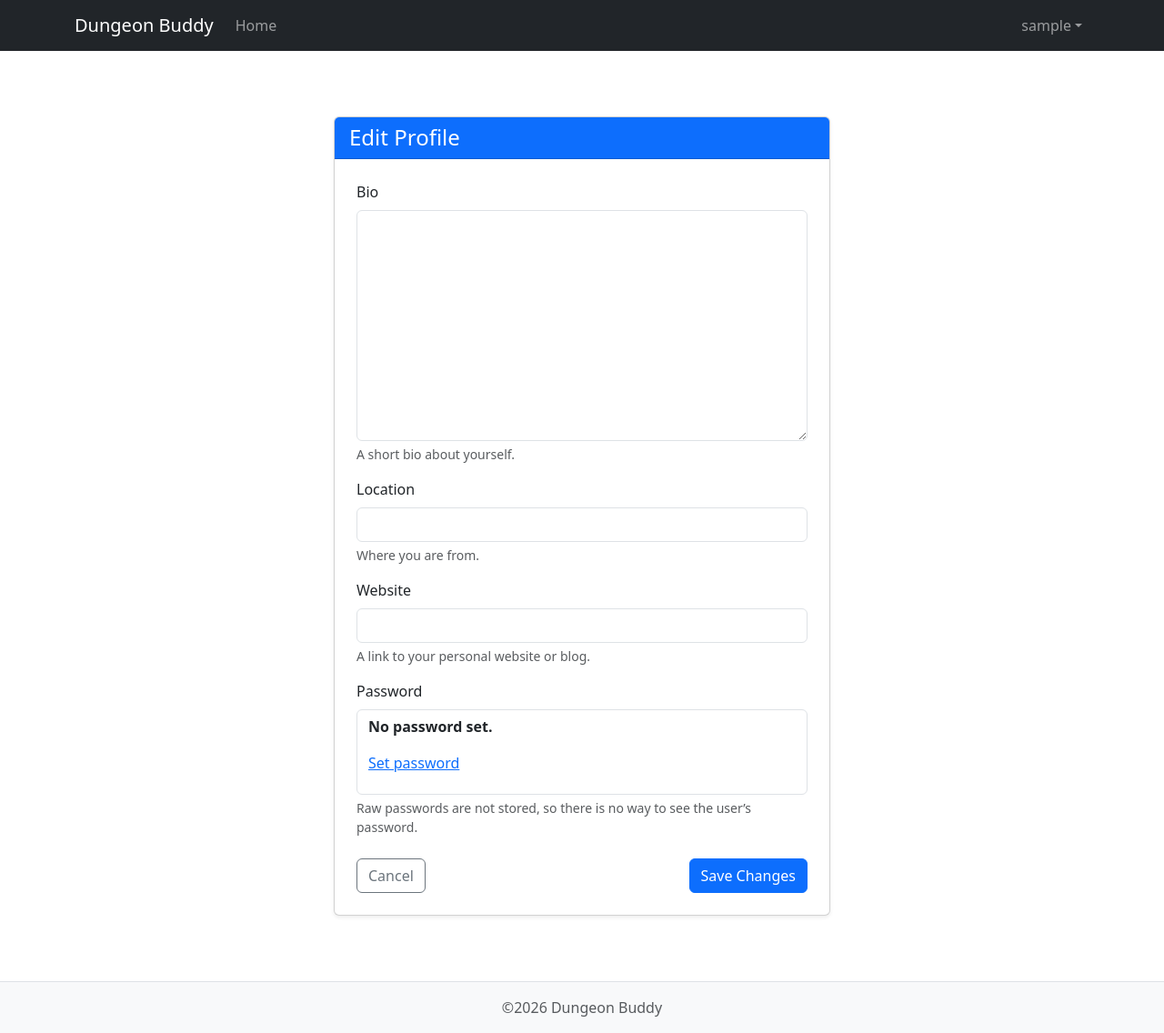
After one commit to j01101111sh/DungeonBuddy, a Django app: page /users/profile/edit/ in a window 1280 px wide. The commit adds this page. Shown: the whole page at 91% size. Run offline with Django 5.2, Linux system fonts and the light colour scheme; the visitor is signed in with stand-in values (Sample User, id 1); some libraries are stand-ins or nearby versions.

Commit message:
Updated user edit process

```diff
--- a/templates/includes/navbar.html
+++ b/templates/includes/navbar.html
@@ -30,7 +30,7 @@
                         <ul class="dropdown-menu dropdown-menu-end"
                             aria-labelledby="userDropdown">
                             <li>
-                                <a class="dropdown-item" href="#">Profile</a>
+                                <a class="dropdown-item" href="{% url 'profile_edit' %}">Edit Profile</a>
                             </li>
                             <li>
                                 <hr class="dropdown-divider" />
--- /dev/null
+++ b/templates/users/user_edit.html
@@ -0,0 +1,30 @@
+{% extends "base.html" %}
+
+{% load crispy_forms_tags %}
+
+{% block title %}
+    Edit Profile - Dungeon Buddy
+{% endblock title %}
+{% block content %}
+    <div class="container py-5">
+        <div class="row justify-content-center">
+            <div class="col-md-8 col-lg-6">
+                <div class="card shadow-sm">
+                    <div class="card-header bg-primary text-white">
+                        <h4 class="mb-0">Edit Profile</h4>
+                    </div>
+                    <div class="card-body p-4">
+                        <form method="post">
+                            {% csrf_token %}
+                            {{ form|crispy }}
+                            <div class="d-flex justify-content-between align-items-center mt-4">
+                                <a href="{% url 'splash' %}" class="btn btn-outline-secondary">Cancel</a>
+                                <button class="btn btn-primary" type="submit">Save Changes</button>
+                            </div>
+                        </form>
+                    </div>
+                </div>
+            </div>
+        </div>
+    </div>
+{% endblock content %}
--- a/users/forms.py
+++ b/users/forms.py
@@ -12,4 +12,4 @@ class CustomUserCreationForm(UserCreationForm):
 class CustomUserChangeForm(UserChangeForm):
     class Meta:
         model = CustomUser
-        fields = ("username", "email", "bio", "location", "website")
+        fields = ("bio", "location", "website")
--- a/users/urls.py
+++ b/users/urls.py
@@ -2,9 +2,10 @@ from django.contrib.auth import urls as auth_urls
 from django.urls import include, path
 
 from users.views import SignUpView
+from users.views.profiles import UserUpdateView
 
 urlpatterns = [
     path("signup/", SignUpView.as_view(), name="signup"),
-    # Include default auth urls (login, logout, password_change, etc.)
+    path("profile/edit/", UserUpdateView.as_view(), name="profile_edit"),
     path("", include(auth_urls)),
 ]
--- a/users/views/__init__.py
+++ b/users/views/__init__.py
@@ -1,4 +1,3 @@
-from .profiles import UserDetailView
 from .signup import SignUpView
 
-__all__ = ["UserDetailView", "SignUpView"]
+__all__ = ["SignUpView"]
--- a/users/views/profiles.py
+++ b/users/views/profiles.py
@@ -1,21 +1,29 @@
 from typing import Any
 
 from django.contrib.auth import get_user_model
-from django.views.generic import DetailView
+from django.contrib.auth.mixins import LoginRequiredMixin
+from django.db.models import QuerySet
+from django.http import HttpResponse
+from django.urls import reverse_lazy
+from django.views.generic import UpdateView
+
+from users.forms import CustomUserChangeForm
 
 User = get_user_model()
 
 
-class UserDetailView(DetailView):
+class UserUpdateView(LoginRequiredMixin, UpdateView):
     model = User
-    template_name = "users/user_detail.html"
-    context_object_name = "profile_user"
-    slug_field = "username"
-    slug_url_kwarg = "username"
+    form_class = CustomUserChangeForm
+    template_name = "users/user_edit.html"
+    success_url = reverse_lazy("profile_edit")
 
-    def get_context_data(self, **kwargs: dict[str, Any]) -> dict[str, Any]:
-        context = super().get_context_data(**kwargs)
-        context["reviews"] = self.object.review_set.select_related("movie").order_by(
-            "-created_at",
-        )
-        return context
+    def get_object(self, queryset: QuerySet[Any] | None = None) -> Any:
+        # Override to return the current user, ignoring any URL parameters
+        return self.request.user
+
+    def form_valid(self, form: CustomUserChangeForm) -> HttpResponse:
+        from django.contrib import messages
+
+        messages.success(self.request, "Your profile has been updated successfully.")
+        return super().form_valid(form)
```
